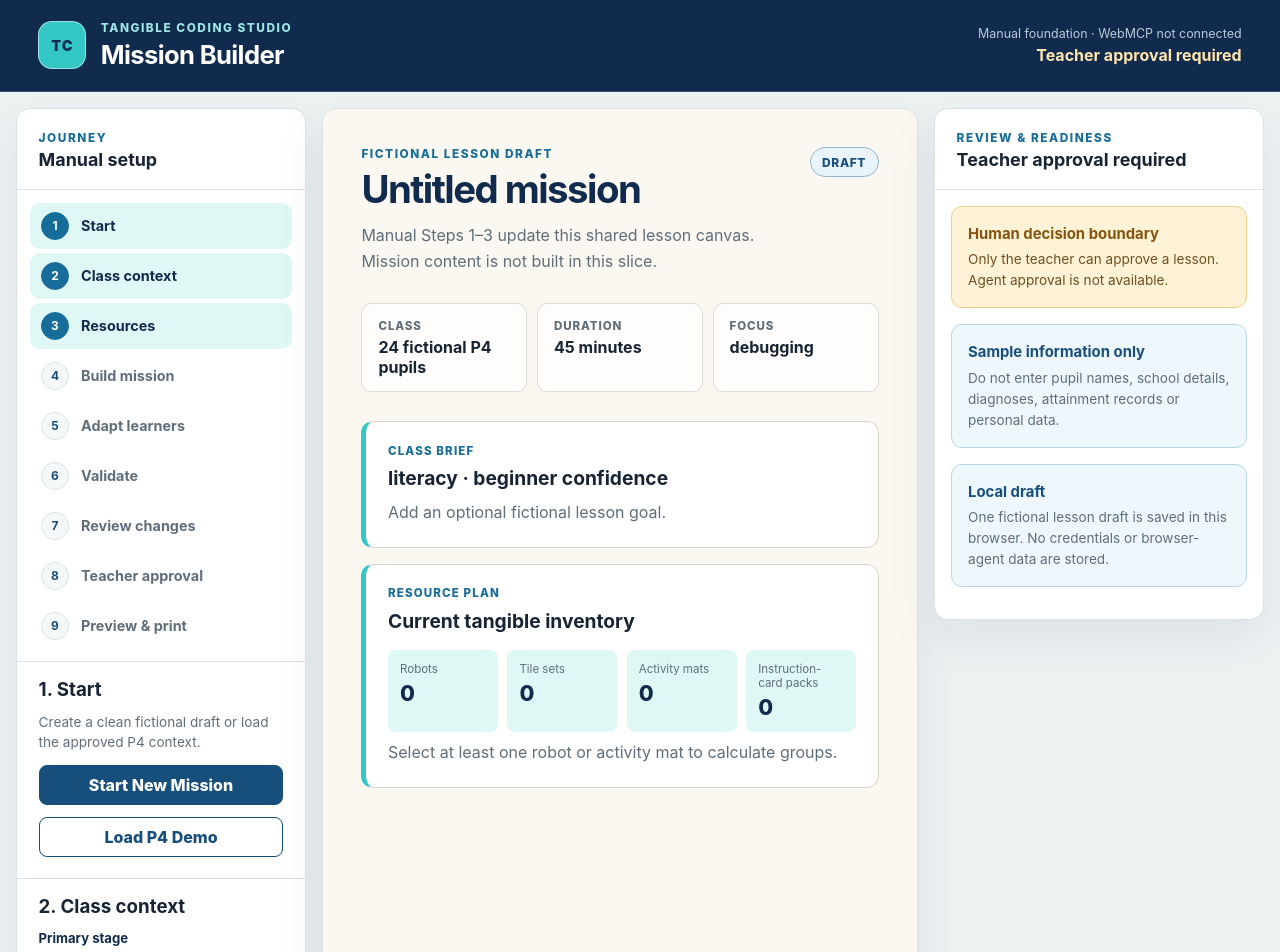
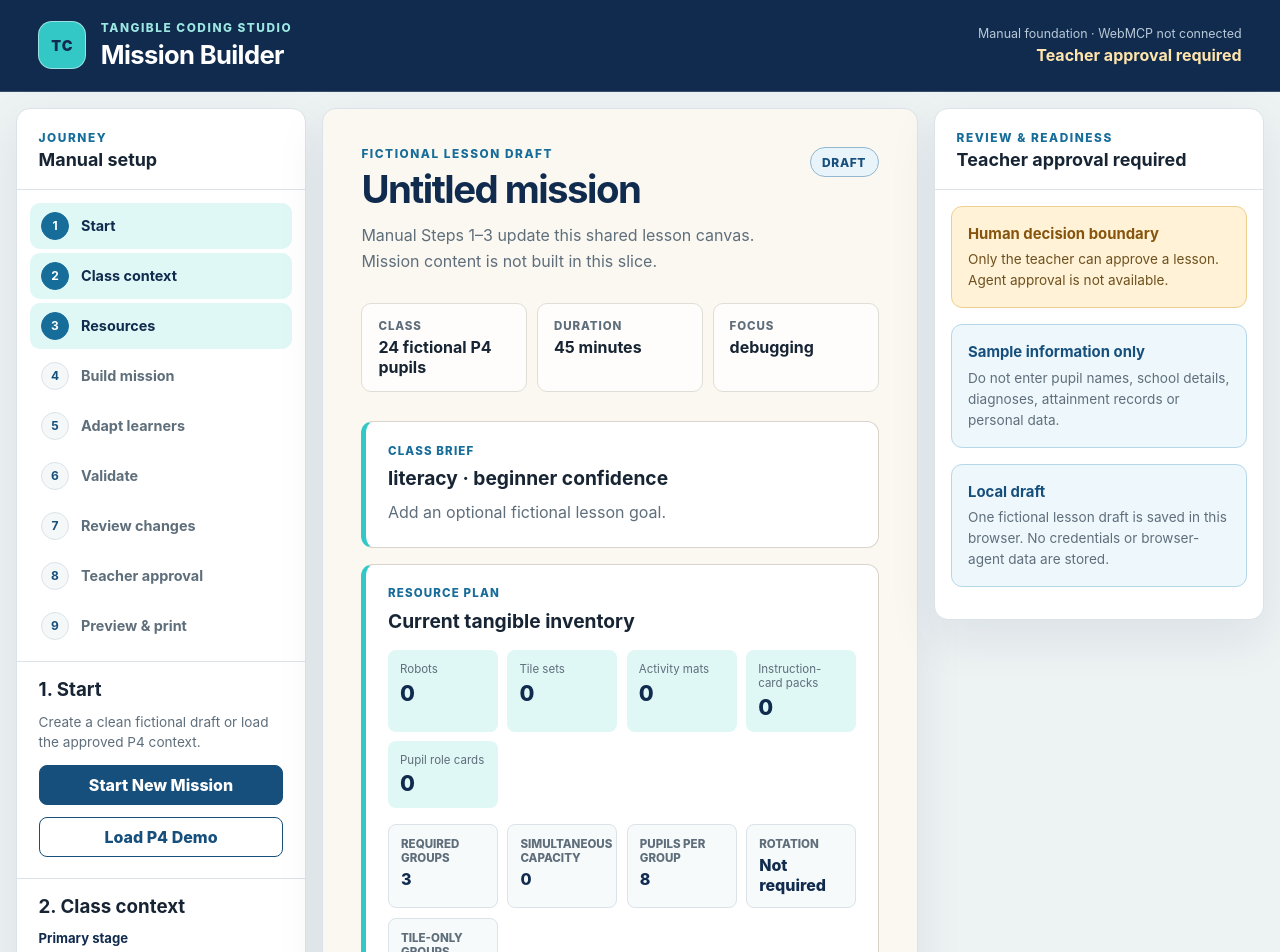
Before and after one commit to BunTC/tangible-coding-webmcp-mission-builder, a React (Vite) app: page / in a window 1280 px wide. Shown: the top 952 px of the page. Built offline with nearby package versions, Linux system fonts and the light colour scheme.

Commit message:
feat: complete manual resource selection and grouping

```diff
--- a/src/App.css
+++ b/src/App.css
@@ -203,6 +203,7 @@ textarea {
 .setup-controls textarea { min-height: 72px; resize: vertical; }
 .setup-controls fieldset { display: grid; gap: 0.35rem; margin: 0; padding: 0.7rem; border: 1px solid var(--line); border-radius: 8px; }
 .setup-controls .check-label { display: flex; align-items: center; gap: 0.5rem; font-weight: 600; text-transform: capitalize; }
+.setup-controls .tile-only-control { padding-top: 0.65rem; border-top: 1px solid var(--line); text-transform: none; }
 .primary-button, .secondary-button, .stepper button { min-height: 40px; border-radius: 8px; font-weight: 800; cursor: pointer; }
 .primary-button { border: 1px solid var(--blue-800); background: var(--blue-800); color: white; }
 .secondary-button { border: 1px solid var(--blue-800); background: white; color: var(--blue-800); }
@@ -317,6 +318,11 @@ textarea {
 .inventory-grid div { padding: 0.75rem; border-radius: 8px; background: var(--tiffany-100); }
 .inventory-grid dt { color: var(--muted); font-size: 0.72rem; }
 .inventory-grid dd { margin: 0.2rem 0 0; color: var(--blue-950); font-size: 1.35rem; font-weight: 850; }
+.grouping-summary { display: grid; grid-template-columns: repeat(4, minmax(0, 1fr)); gap: 0.6rem; margin: 1rem 0 0; }
+.grouping-summary div { padding: 0.75rem; border: 1px solid var(--line); border-radius: 8px; background: #f7fafb; }
+.grouping-summary dt { color: var(--muted); font-size: 0.72rem; font-weight: 800; text-transform: uppercase; }
+.grouping-summary dd { margin: 0.25rem 0 0; color: var(--blue-950); font-weight: 800; }
+.resource-plan .blocking-warning { padding: 0.75rem; border: 1px solid #e2b85f; border-radius: 8px; background: var(--amber-100); color: var(--amber-700); font-weight: 750; }
 
 .cycle-section {
   margin-top: 2rem;
--- a/src/App.tsx
+++ b/src/App.tsx
@@ -6,9 +6,10 @@ import { useLessonStore } from './state/lesson-store'
 const journeySteps = ['Start', 'Class context', 'Resources', 'Build mission', 'Adapt learners', 'Validate', 'Review changes', 'Teacher approval', 'Preview & print']
 const durations = [30, 45, 60, 90] as const
 const focuses: ClassContext['learningFocus'][number][] = ['sequencing', 'algorithms', 'loops', 'debugging', 'conditionals', 'collaboration']
-const resourceFields: Array<{ key: keyof Pick<ResourceInventory, 'robots' | 'tileSets' | 'activityMats' | 'instructionCardPacks'>; label: string; max: number }> = [
+const resourceFields: Array<{ key: keyof Pick<ResourceInventory, 'robots' | 'tileSets' | 'activityMats' | 'instructionCardPacks' | 'roleCards'>; label: string; max: number }> = [
   { key: 'robots', label: 'Robots', max: 12 }, { key: 'tileSets', label: 'Tile sets', max: 30 },
   { key: 'activityMats', label: 'Activity mats', max: 12 }, { key: 'instructionCardPacks', label: 'Instruction-card packs', max: 12 },
+  { key: 'roleCards', label: 'Pupil role cards', max: 40 },
 ]
 
 function App() {
@@ -42,13 +43,13 @@ function App() {
           <label>Teacher confidence<select value={classContext.teacherConfidence} onChange={(event) => updateClassContext({ teacherConfidence: event.target.value as ClassContext['teacherConfidence'] })}><option value="beginner">Beginner</option><option value="developing">Developing</option><option value="confident">Confident</option></select></label>
           <label>Lesson goal<textarea maxLength={280} value={classContext.goal ?? ''} onChange={(event) => updateClassContext({ goal: event.target.value })} /></label>
         </form>
-        <section className="setup-controls" aria-labelledby="resources-title"><h3 id="resources-title">3. Tangible resources</h3>{resourceFields.map(({ key, label, max }) => <div className="stepper" key={key}><span id={`${key}-label`}>{label}</span><button type="button" aria-label={`Decrease ${label}`} disabled={resources[key] === 0} onClick={() => updateResource(key, resources[key] - 1)}>−</button><output aria-labelledby={`${key}-label`}>{resources[key]}</output><button type="button" aria-label={`Increase ${label}`} disabled={resources[key] === max} onClick={() => updateResource(key, resources[key] + 1)}>+</button></div>)}</section>
+        <section className="setup-controls" aria-labelledby="resources-title"><h3 id="resources-title">3. Tangible resources</h3>{resourceFields.map(({ key, label, max }) => <div className="stepper" key={key}><span id={`${key}-label`}>{label}</span><button type="button" aria-label={`Decrease ${label}`} disabled={resources[key] === 0} onClick={() => updateResource(key, resources[key] - 1)}>−</button><output aria-labelledby={`${key}-label`}>{resources[key]}</output><button type="button" aria-label={`Increase ${label}`} disabled={resources[key] === max} onClick={() => updateResource(key, resources[key] + 1)}>+</button></div>)}<label className="check-label tile-only-control"><input type="checkbox" checked={resources.allowTileOnlyGroups} onChange={(event) => updateResource('allowTileOnlyGroups', event.target.checked)} />Allow tile-only groups without a robot</label></section>
       </aside>
       <section className="lesson-canvas" aria-labelledby="lesson-title">
         <div className="canvas-intro"><div><p className="eyebrow">Fictional lesson draft</p><h2 id="lesson-title">{draft.title}</h2><p className="lesson-summary">Manual Steps 1–3 update this shared lesson canvas. Mission content is not built in this slice.</p></div><span className="draft-badge">{draft.status}</span></div>
         <dl className="context-strip"><div><dt>Class</dt><dd>{classContext.classSize} fictional {classContext.stage} pupils</dd></div><div><dt>Duration</dt><dd>{classContext.durationMinutes} minutes</dd></div><div><dt>Focus</dt><dd>{classContext.learningFocus.join(', ')}</dd></div></dl>
         <section className="canvas-card" aria-labelledby="brief-title"><div className="card-kicker">Class brief</div><h3 id="brief-title">{classContext.subjectContext} · {classContext.teacherConfidence} confidence</h3><p>{classContext.goal || 'Add an optional fictional lesson goal.'}</p></section>
-        <section className="canvas-card resource-plan" aria-labelledby="plan-title"><div className="card-kicker">Resource plan</div><h3 id="plan-title">Current tangible inventory</h3><dl className="inventory-grid">{resourceFields.map(({ key, label }) => <div key={key}><dt>{label}</dt><dd>{resources[key]}</dd></div>)}</dl><p>{groupingPlan.participationRoute || groupingPlan.warnings[0]}</p></section>
+        <section className="canvas-card resource-plan" aria-labelledby="plan-title"><div className="card-kicker">Resource plan</div><h3 id="plan-title">Current tangible inventory</h3><dl className="inventory-grid">{resourceFields.map(({ key, label }) => <div key={key}><dt>{label}</dt><dd>{resources[key]}</dd></div>)}</dl><div className="grouping-status" role="status" aria-label="Grouping calculation status" aria-live="polite" aria-atomic="true"><dl className="grouping-summary"><div><dt>Required groups</dt><dd>{groupingPlan.recommendedGroups || 'None'}</dd></div><div><dt>Simultaneous capacity</dt><dd>{groupingPlan.simultaneousCapacity}</dd></div><div><dt>Pupils per group</dt><dd>{groupingPlan.pupilsPerGroup || 'None'}</dd></div><div><dt>Rotation</dt><dd>{groupingPlan.rotationRequired ? 'Required' : 'Not required'}</dd></div><div><dt>Tile-only groups</dt><dd>{resources.allowTileOnlyGroups ? 'Enabled' : 'Disabled'}</dd></div></dl>{groupingPlan.participationRoute && <p>{groupingPlan.participationRoute}</p>}</div>{groupingPlan.warnings.map((warning) => <p className="blocking-warning" role="alert" key={warning}>{warning}</p>)}</section>
       </section>
       <aside className="panel readiness-panel"><div className="panel-heading"><p className="eyebrow">Review & readiness</p><h2>Teacher approval required</h2></div><div className="notice notice-warning"><strong>Human decision boundary</strong><p>Only the teacher can approve a lesson. Agent approval is not available.</p></div><div className="notice notice-info"><strong>Sample information only</strong><p>Do not enter pupil names, school details, diagnoses, attainment records or personal data.</p></div><div className="notice notice-info"><strong>Local draft</strong><p>One fictional lesson draft is saved in this browser. No credentials or browser-agent data are stored.</p></div></aside>
     </main>
--- a/src/domain/lesson-factories.ts
+++ b/src/domain/lesson-factories.ts
@@ -37,20 +37,41 @@ export function calculateGrouping(
   classContext: ClassContext,
   resources: ResourceInventory,
 ): LessonDraft['groupingPlan'] {
-  const recommendedGroups = Math.max(resources.robots, resources.activityMats)
-  const pupilsPerGroup = recommendedGroups > 0
-    ? Math.ceil(classContext.classSize / recommendedGroups)
+  const requiredGroups = classContext.classSize <= 0
+    ? 0
+    : Math.ceil(classContext.classSize / 8)
+  const baseStationCapacity = Math.min(
+    Math.floor(resources.tileSets / 3),
+    resources.instructionCardPacks,
+  )
+  const robotStationCapacity = Math.min(
+    resources.robots,
+    resources.activityMats,
+    baseStationCapacity,
+  )
+  const simultaneousCapacity = resources.allowTileOnlyGroups
+    ? baseStationCapacity
+    : robotStationCapacity
+  const pupilsPerGroup = requiredGroups > 0
+    ? Math.ceil(classContext.classSize / requiredGroups)
     : 0
-  const warnings = recommendedGroups === 0
-    ? ['Select at least one robot or activity mat to calculate groups.']
-    : []
+  const rotationRequired = simultaneousCapacity > 0 && requiredGroups > simultaneousCapacity
+  const blocking = requiredGroups > 0 && simultaneousCapacity === 0
+  const warnings: string[] = []
+
+  if (blocking && resources.robots === 0 && !resources.allowTileOnlyGroups) {
+    warnings.push('Blocking: Add at least one robot or enable tile-only groups without a robot.')
+  } else if (blocking) {
+    warnings.push('Blocking: No usable group station is available. Each basic station needs 3 tile sets and 1 instruction-card pack.')
+  }
 
   return {
-    recommendedGroups,
+    recommendedGroups: requiredGroups,
     pupilsPerGroup,
-    rotationRequired: recommendedGroups > 0 && resources.robots < recommendedGroups,
-    participationRoute: recommendedGroups > 0
-      ? `${recommendedGroups} groups of up to ${pupilsPerGroup} pupils.`
+    simultaneousCapacity,
+    rotationRequired,
+    participationRoute: requiredGroups > 0 && !blocking
+      ? `${requiredGroups} groups of up to ${pupilsPerGroup} pupils.${rotationRequired ? ` ${simultaneousCapacity} groups operate at once; groups rotate through the available stations.` : ''}`
       : '',
     warnings,
   }
--- a/src/domain/lesson-schemas.ts
+++ b/src/domain/lesson-schemas.ts
@@ -40,6 +40,7 @@ export const resourceInventorySchema = z.object({
 export const groupingPlanSchema = z.object({
   recommendedGroups: z.number().int().min(0),
   pupilsPerGroup: z.number().int().min(0),
+  simultaneousCapacity: z.number().int().min(0).default(0),
   rotationRequired: z.boolean(),
   participationRoute: z.string().max(500),
   warnings: z.array(z.string().max(280)),
--- a/src/state/lesson-state.ts
+++ b/src/state/lesson-state.ts
@@ -21,7 +21,9 @@ export function restoreLessonDraft(storage: Pick<Storage, 'getItem'>): LessonDra
     const stored = storage.getItem(LESSON_STORAGE_KEY)
     if (!stored) return createCleanDraft()
     const parsed = lessonDraftSchema.safeParse(JSON.parse(stored))
-    return parsed.success ? parsed.data : createCleanDraft()
+    return parsed.success
+      ? { ...parsed.data, groupingPlan: calculateGrouping(parsed.data.classContext, parsed.data.resources) }
+      : createCleanDraft()
   } catch {
     return createCleanDraft()
   }
```
Also changed, not shown: 5 other files (tests, documents, lock files or other folders).
